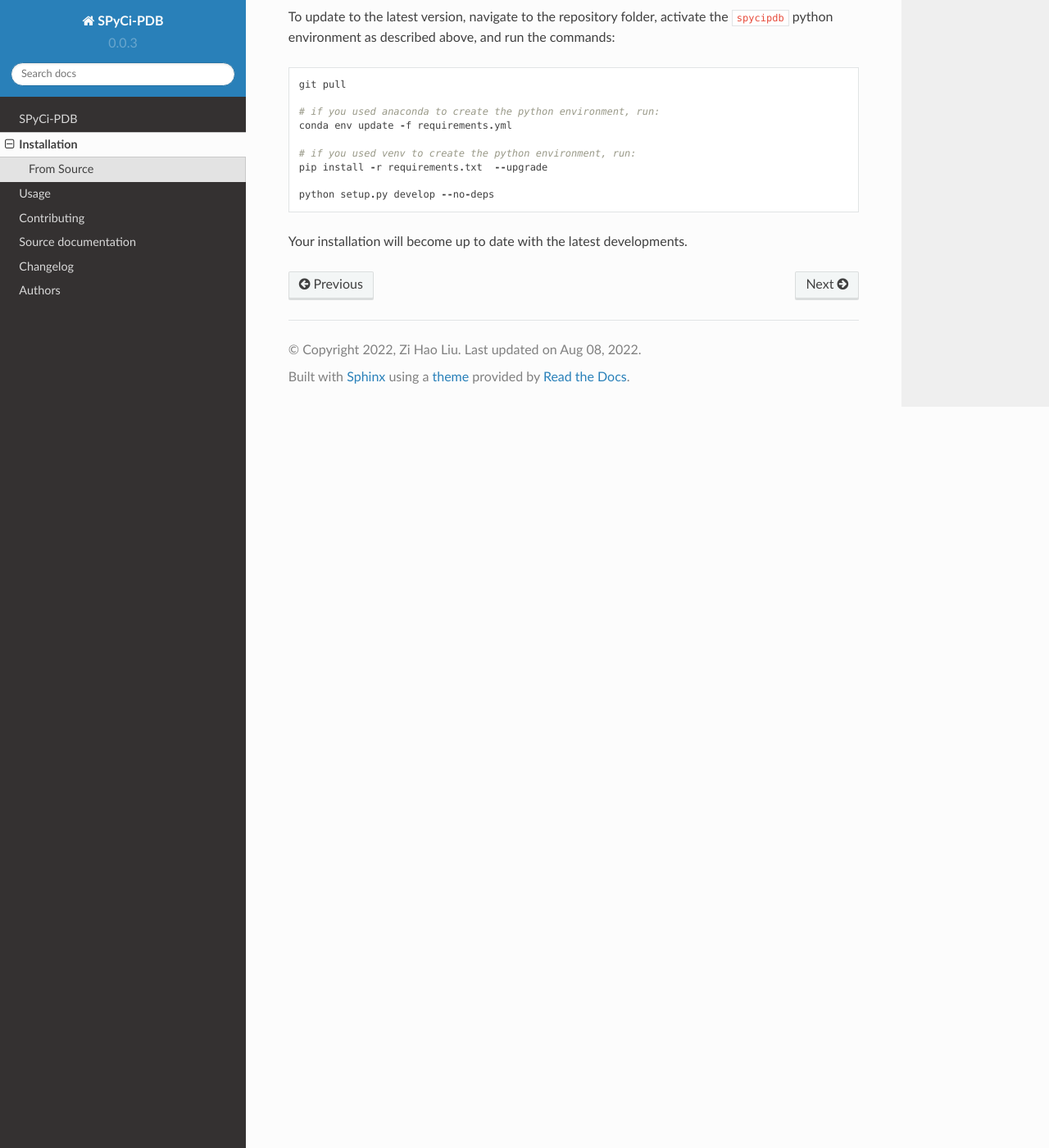
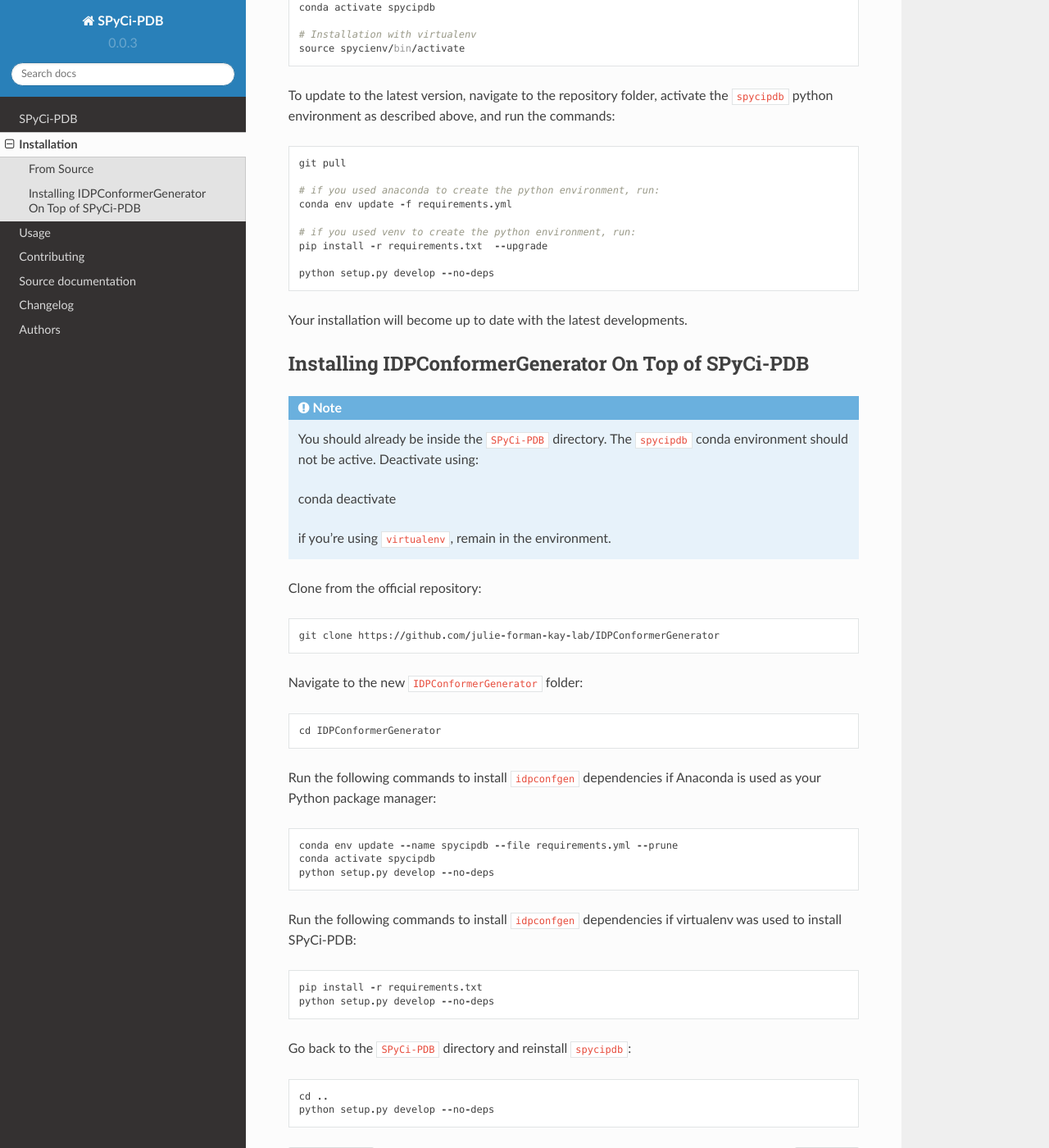
Before and after one commit to julie-forman-kay-lab/SPyCi-PDB, a Sphinx documentation site: the page built from docs/installation.rst, in a window 1280 px wide and 1400 px high, scrolled down 1438 px. Shown: the whole window at 82% size. Built offline with Sphinx 7.4.7 and the Read the Docs theme 2.0.0, drawn with Linux system fonts in a browser that asks for light colours; pages that are not in the unit, such as notebooks, are missing from menus; some of the changed text lies outside the part shown.

Commit message:
idpcg installation docs:

```diff
--- a/docs/installation.rst
+++ b/docs/installation.rst
@@ -4,7 +4,13 @@ Installation
 
 SPyCi-PDB uses only Python-based APIs for which we expect it to run
 native on any system Python can run, as long as third-party back-calculator
-installation requirements are met (further instructions below).
+installation requirements are met.
+
+Please note that the IDPConformerGenerator library is required for parsing
+PDB structure co-ordinates.
+
+Full installation instructures are highlighted below.
+
 
 From Source
 -----------
@@ -65,3 +71,41 @@ To update to the latest version, navigate to the repository folder, activate the
     python setup.py develop --no-deps
 
 Your installation will become up to date with the latest developments.
+
+
+Installing IDPConformerGenerator On Top of SPyCi-PDB
+----------------------------------------------------
+
+.. note::
+    You should already be inside the ``SPyCi-PDB`` directory.
+    The ``spycipdb`` conda environment should not be active. Deactivate using:
+
+    | conda deactivate
+
+    if you're using ``virtualenv``, remain in the environment.
+
+Clone from the official repository::
+
+    git clone https://github.com/julie-forman-kay-lab/IDPConformerGenerator
+
+Navigate to the new ``IDPConformerGenerator`` folder::
+
+    cd IDPConformerGenerator
+
+Run the following commands to install ``idpconfgen`` dependencies if
+Anaconda is used as your Python package manager::
+
+    conda env update --name spycipdb --file requirements.yml --prune
+    conda activate spycipdb
+    python setup.py develop --no-deps
+
+Run the following commands to install ``idpconfgen`` dependencies if
+virtualenv was used to install SPyCi-PDB::
+
+    pip install -r requirements.txt
+    python setup.py develop --no-deps
+
+Go back to the ``SPyCi-PDB`` directory and reinstall ``spycipdb``::
+
+    cd ..
+    python setup.py develop --no-deps
```
Also changed, not shown: other parts of docs/installation.rst (+1 -1 lines).
